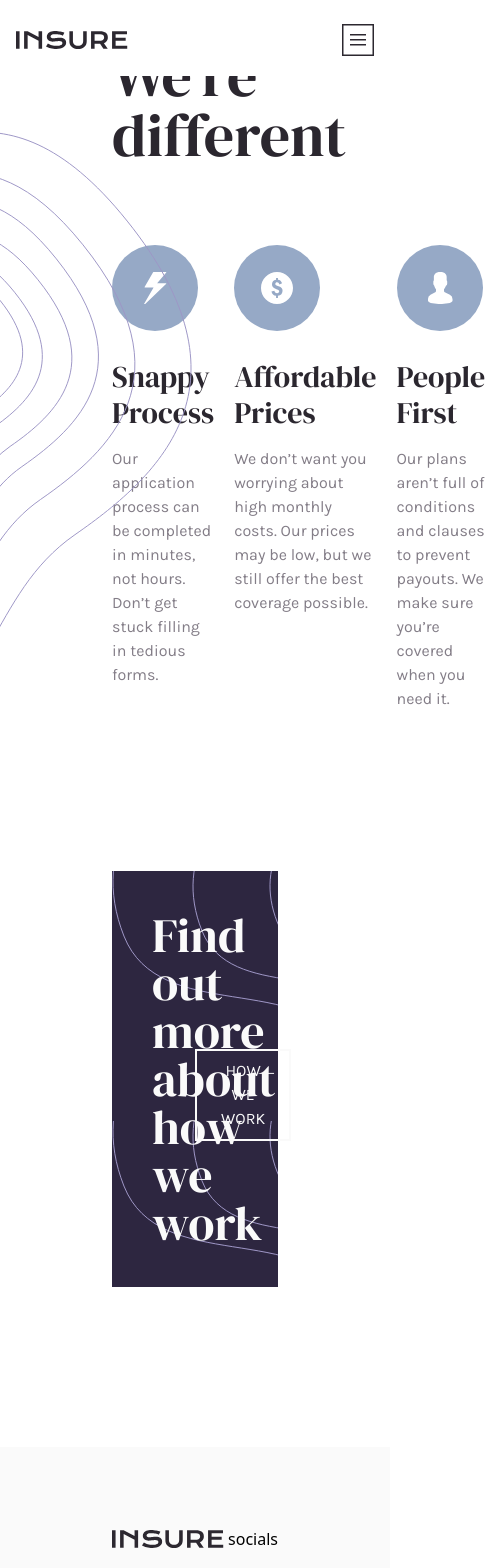
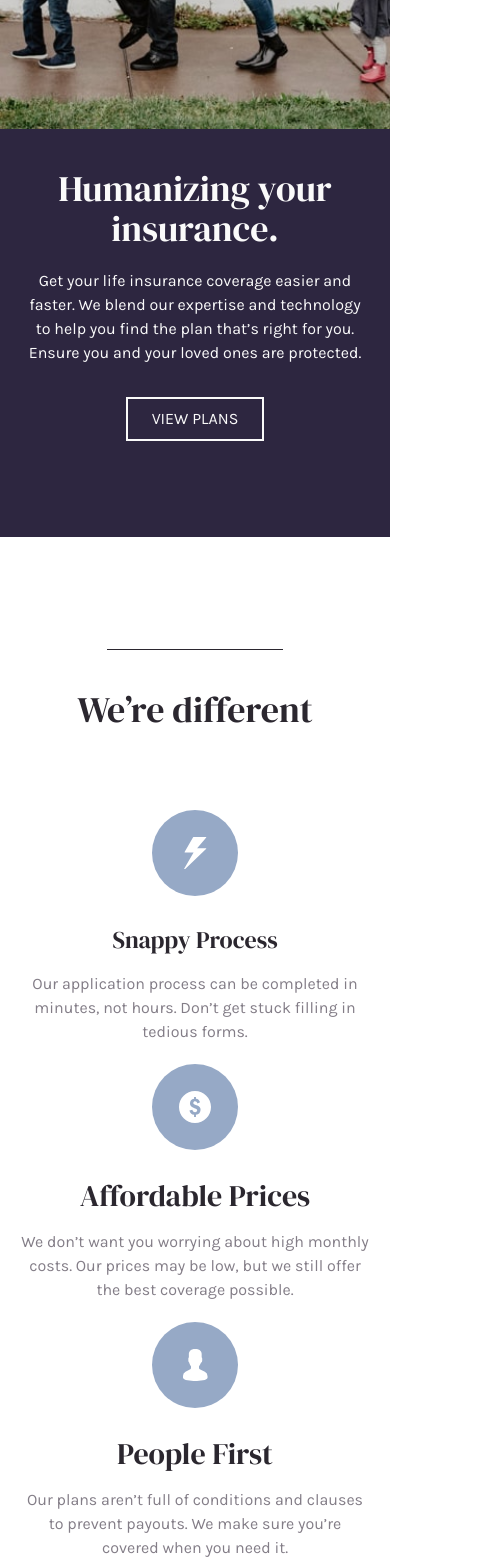
Before and after one commit to Dityath/frontendmentor-insure, a Nuxt app: page / in a window 390 px wide. Shown: the part 380-1948 px from the top of the page, 485 px wide, since content can reach past the window. Built offline with nearby package versions, Linux system fonts and the light colour scheme.

Commit message:
add responsive 80% done

```diff
--- a/components/Footer.vue
+++ b/components/Footer.vue
@@ -1,11 +1,11 @@
 <template>
-  <footer class="relative px-28 py-20 bg-neutral-veryLightgray">
+  <footer class="mx-auto relative px-5 sm:px-14 lg:px-28 py-20 bg-neutral-veryLightgray">
     <div class="flex justify-between items-center">
       <img class="" src="../assets/images/logo.svg" alt="logo">
       <div>socials</div>
     </div>
     <hr class="my-10 text-neutral-darkGrayBlue">
-    <div class="flex justify-start gap-48 font-karla text-sm flex-wrap">
+    <div class="flex flex-col justify-start text-center md:text-left md:flex-row md:gap-x-24 lg:gap-x-48 gap-y-10 md:gap-y-20 font-karla text-sm flex-wrap">
       <div class=" text-neutral-veryDarkViolet">
         <h6 class="text-neutral-darkGrayBlue">OUR COMPANY</h6>
         <ul class="mt-8 cursor-pointer">
--- a/components/LargeFirst.vue
+++ b/components/LargeFirst.vue
@@ -8,7 +8,7 @@ and technology to help you find the plan that’s right for you. Ensure you
 and your loved ones are protected.</p>
       <button class="font-karla text-neutral-veryLightgray p-2 px-6 mt-8 border-solid border-2 border-neutral-veryLightgray transition duration-200 hover:bg-neutral-veryLightgray hover:text-primary-darkViolet">VIEW PLANS</button>
     </div>
-    <img class="absolute right-28" src="../assets/images/image-intro-desktop.jpg" alt="First image">
+    <img class="absolute right-28 w-96 xl:w-auto" src="../assets/images/image-intro-desktop.jpg" alt="First image">
 
     <img class="absolute right-0 top-0" src="../assets/images/bg-pattern-intro-right-desktop.svg">
 
--- /dev/null
+++ b/components/LargeSecond.vue
@@ -0,0 +1,29 @@
+<template>
+  <section class="hidden lg:block mt-96 mb-20 px-28 text-neutral-veryDarkViolet">
+
+    <img class="absolute left-0 top-96 mt-32 w-48" src="../assets/images/bg-pattern-intro-left-desktop.svg">
+
+    <hr class="w-44">
+    <h1 class="font-dm-serif text-6xl mt-10">We’re different</h1>
+    <div class="flex gap-5 justify-between mt-20 font-karla text-neutral-darkGrayBlue">
+      <div class="">
+        <img src="../assets/images/icon-snappy-process.svg" alt="Flash Icon">
+        <h5 class="text-neutral-veryDarkViolet font-dm-serif text-3xl mt-7">Snappy Process</h5>
+        <p class="mt-4">Our application process can be completed in minutes, not hours. Don’t get
+stuck filling in tedious forms.</p>
+      </div>
+      <div class="">
+        <img src="../assets/images/icon-affordable-prices.svg" alt="Flash Icon">
+        <h5 class="text-neutral-veryDarkViolet font-dm-serif text-3xl mt-7">Affordable Prices</h5>
+        <p class="mt-4">We don’t want you worrying about high monthly costs. Our prices may be low,
+but we still offer the best coverage possible.</p>
+      </div>
+      <div class="">
+        <img src="../assets/images/icon-people-first.svg" alt="Flash Icon">
+        <h5 class="text-neutral-veryDarkViolet font-dm-serif text-3xl mt-7">People First</h5>
+        <p class="mt-4">Our plans aren’t full of conditions and clauses to prevent payouts. We make
+sure you’re covered when you need it.</p>
+      </div>
+    </div>
+  </section>
+</template>
--- /dev/null
+++ b/components/SmallFirst.vue
@@ -0,0 +1,12 @@
+<template>
+  <section class="pt-10 pb-24 bg-primary-darkViolet text-neutral-veryLightgray lg:hidden">
+    <img class="w-screen mx-auto sm:max-w-sm sm:mt-20" src="../assets/images/image-intro-mobile.jpg" alt="First Photo">
+    <div class="pr-5 px-5 text-center mx-auto">
+      <h1 class="font-dm-serif text-4xl mt-10">Humanizing your insurance.</h1>
+      <p class="font-karla mt-5 max-w-md m-auto">Get your life insurance coverage easier and faster. We blend our expertise
+and technology to help you find the plan that’s right for you. Ensure you
+and your loved ones are protected.</p>
+      <button class="font-karla text-neutral-veryLightgray p-2 px-6 mt-8 border-solid border-2 border-neutral-veryLightgray transition duration-200 hover:bg-neutral-veryLightgray hover:text-primary-darkViolet">VIEW PLANS</button>
+    </div>
+  </section>
+</template>
--- /dev/null
+++ b/components/SmallSecond.vue
@@ -0,0 +1,26 @@
+<template>
+  <section class="mt-28 mb-20 px-5 max-w-md m-auto text-neutral-veryDarkViolet text-center lg:hidden">
+    <hr class="w-44 m-auto">
+    <h1 class="font-dm-serif text-4xl mt-10">We’re different</h1>
+    <div class="mt-20 font-karla text-neutral-darkGrayBlue">
+      <div class="mt-5 md:mt-8">
+        <img class="m-auto" src="../assets/images/icon-snappy-process.svg" alt="Flash Icon">
+        <h5 class="text-neutral-veryDarkViolet font-dm-serif text-2xl mt-7">Snappy Process</h5>
+        <p class="mt-4">Our application process can be completed in minutes, not hours. Don’t get
+stuck filling in tedious forms.</p>
+      </div>
+      <div class="mt-5 md:mt-8">
+        <img class="m-auto" src="../assets/images/icon-affordable-prices.svg" alt="Flash Icon">
+        <h5 class="text-neutral-veryDarkViolet font-dm-serif text-3xl mt-7">Affordable Prices</h5>
+        <p class="mt-4">We don’t want you worrying about high monthly costs. Our prices may be low,
+but we still offer the best coverage possible.</p>
+      </div>
+      <div class="mt-5 md:mt-8">
+        <img class="m-auto" src="../assets/images/icon-people-first.svg" alt="Flash Icon">
+        <h5 class="text-neutral-veryDarkViolet font-dm-serif text-3xl mt-7">People First</h5>
+        <p class="mt-4">Our plans aren’t full of conditions and clauses to prevent payouts. We make
+sure you’re covered when you need it.</p>
+      </div>
+    </div>
+  </section>
+</template>
--- a/pages/index.vue
+++ b/pages/index.vue
@@ -2,38 +2,16 @@
   <div>
     <Navbar />
     <LargeFirst />
-    <section class=" mt-96 mb-20 px-28 text-neutral-veryDarkViolet">
-
-      <img class="absolute left-0 top-96 mt-32 w-48" src="../assets/images/bg-pattern-intro-left-desktop.svg">
-
-      <hr class="w-44">
-      <h1 class="font-dm-serif text-6xl mt-10">We’re different</h1>
-      <div class="flex gap-5 justify-between mt-20 font-karla text-neutral-darkGrayBlue">
-        <div class="">
-          <img src="../assets/images/icon-snappy-process.svg" alt="Flash Icon">
-          <h5 class="text-neutral-veryDarkViolet font-dm-serif text-3xl mt-7">Snappy Process</h5>
-          <p class="mt-4">Our application process can be completed in minutes, not hours. Don’t get
-  stuck filling in tedious forms.</p>
+    <SmallFirst />
+    <LargeSecond />
+    <SmallSecond />
+    <div class="px-5 lg:px-0">
+      <div class="flex justify-between items-center flex-col mx-auto text-center md:text-left md:flex-row my-40 bg-pattern bg-primary-darkViolet max-w-md lg:max-w-full lg:mx-28 p-10 text-neutral-veryLightgray">
+        <div class="lg:w-1/2">
+          <h1 class="font-dm-serif text-3xl lg:text-5xl">Find out more about how we work</h1>
         </div>
-        <div class="">
-          <img src="../assets/images/icon-affordable-prices.svg" alt="Flash Icon">
-          <h5 class="text-neutral-veryDarkViolet font-dm-serif text-3xl mt-7">Affordable Prices</h5>
-          <p class="mt-4">We don’t want you worrying about high monthly costs. Our prices may be low,
-  but we still offer the best coverage possible.</p>
-        </div>
-        <div class="">
-          <img src="../assets/images/icon-people-first.svg" alt="Flash Icon">
-          <h5 class="text-neutral-veryDarkViolet font-dm-serif text-3xl mt-7">People First</h5>
-          <p class="mt-4">Our plans aren’t full of conditions and clauses to prevent payouts. We make
-  sure you’re covered when you need it.</p>
-        </div>
+        <button class="font-karla text-neutral-veryLightgray p-2 px-6 mt-8 border-solid border-2 border-neutral-veryLightgray transition duration-200 hover:bg-neutral-veryLightgray hover:text-primary-darkViolet">HOW WE WORK</button>
       </div>
-    </section>
-    <div class="flex justify-between items-center my-40 bg-primary-darkViolet mx-28 p-10 text-neutral-veryLightgray bg-pattern">
-      <div class="w-1/2">
-        <h1 class="font-dm-serif text-5xl">Find out more about how we work</h1>
-      </div>
-      <button class="font-karla text-neutral-veryLightgray p-2 px-6 mt-8 border-solid border-2 border-neutral-veryLightgray transition duration-200 hover:bg-neutral-veryLightgray hover:text-primary-darkViolet">HOW WE WORK</button>
     </div>
     <Footer />
   </div>
```
